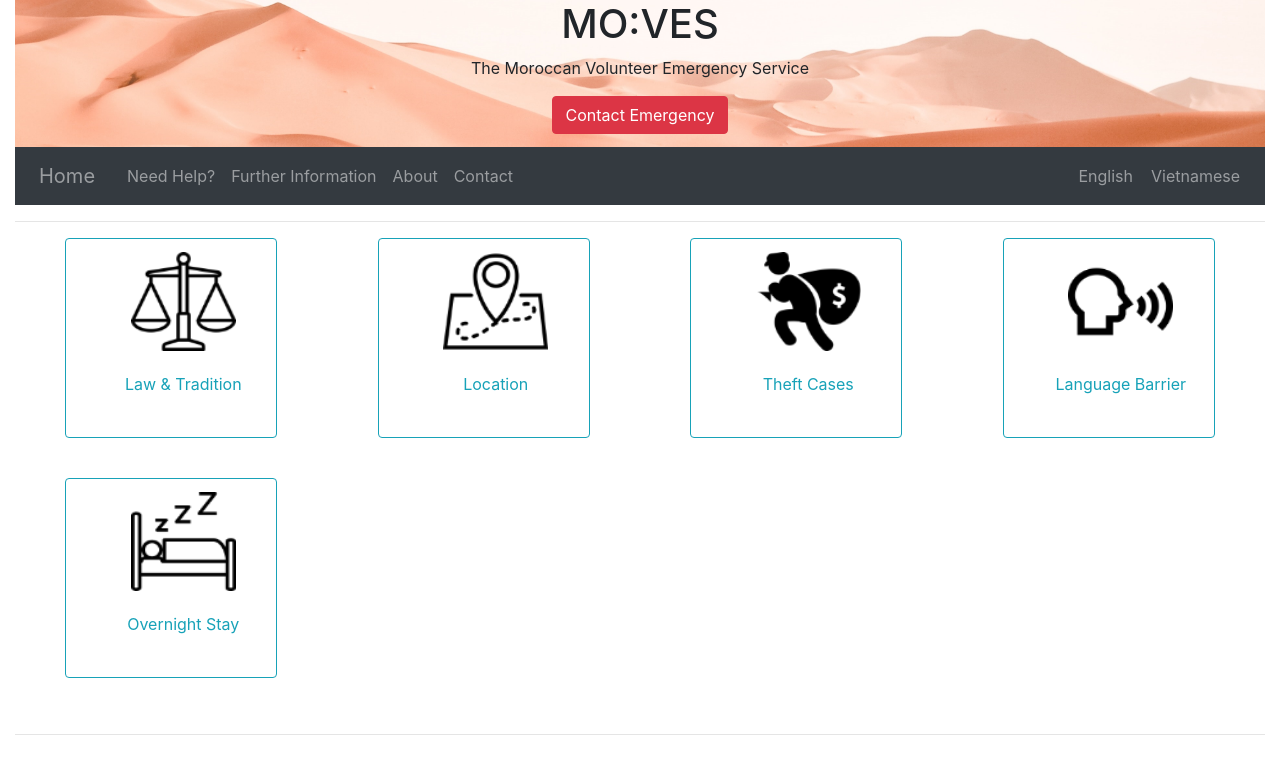
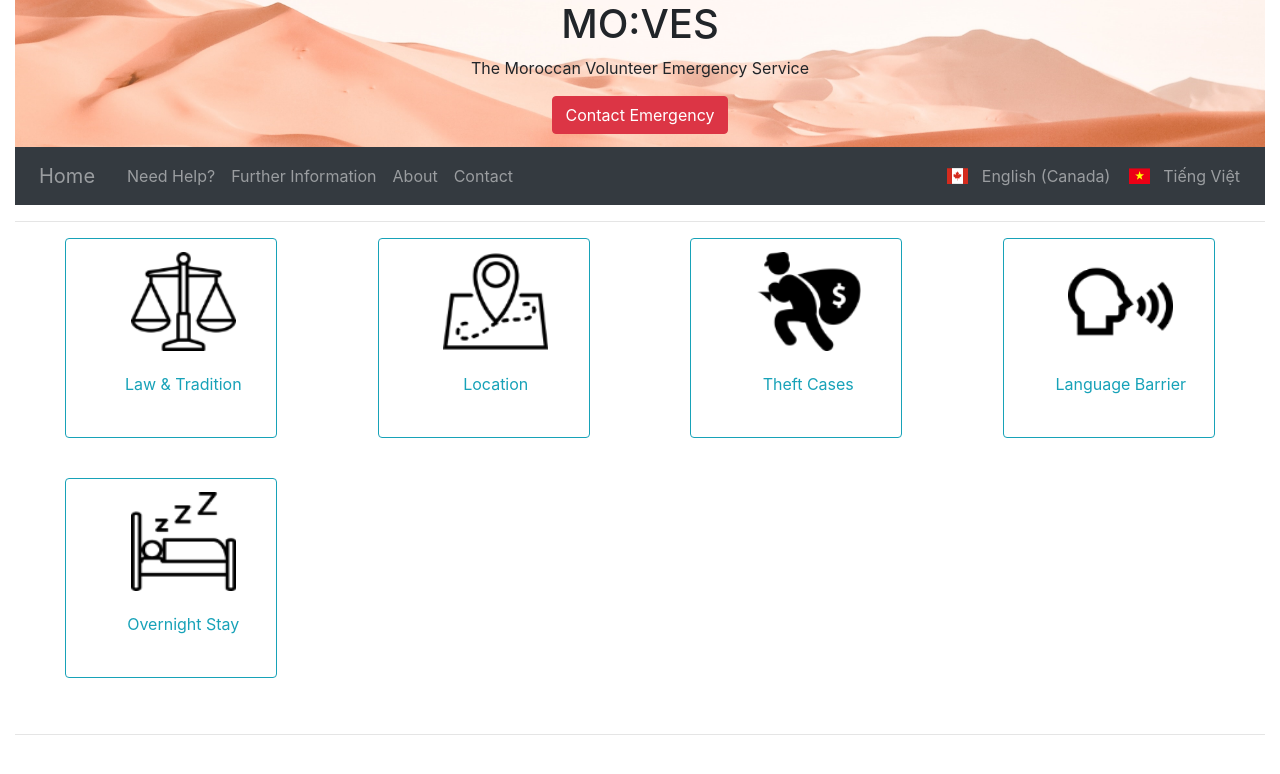
Before and after one commit to Cameodeon/Moves-Front-End-Group-C, a React (Create React App) app: page / in a window 1280 px wide. Shown: the top 774 px of the page. Built offline with nearby package versions, Linux system fonts and the light colour scheme.

Commit message:
improve language selector

```diff
--- a/package.json
+++ b/package.json
@@ -4,6 +4,7 @@
   "private": true,
   "dependencies": {
     "bootstrap": "^4.3.1",
+    "flag-icon-css": "^3.3.0",
     "jquery": "^3.4.1",
     "popper.js": "^1.15.0",
     "react": "^16.8.6",
--- a/public/languageUI/en-CA.json
+++ b/public/languageUI/en-CA.json
@@ -16,11 +16,7 @@
         "info": "Further Information",
         "about": "About",
         "contact": "Contact",
-        "selectLang": "Select Language",
-        "english": "English",
-        "danish": "Danish",
-        "french": "French",
-        "vietnamese": "Vietnamese"
+        "selectLang": "Select Language"
     },
     "notfound": {
         "title": "404 - Oops! This page can’t be found.",
--- a/public/languageUI/vn.json
+++ b/public/languageUI/vn.json
@@ -16,11 +16,7 @@
         "info": "Thông tin khác",
         "about": "Giới thiệu",
         "contact": "Liên hệ",
-        "selectLang": "Chọn ngôn ngữ",
-        "english": "Tiếng Anh",
-        "danish": "Tiếng Đan Mạch",
-        "french": "Tiếng Pháp",
-        "vietnamese": "Tiếng Việt"
+        "selectLang": "Chọn ngôn ngữ"
     },
     "notfound": {
         "title": "404 - Oops! Trang này không tồn tại.",
--- a/src/App.js
+++ b/src/App.js
@@ -3,7 +3,6 @@ import { Route, Switch, Link } from "react-router-dom";
 import NotFound from './NotFound';
 import Content from './Content';
 import './App.css';
-import 'bootstrap/js/src/collapse.js';
 
 import Home from './Home';
 
@@ -49,7 +48,7 @@ class App extends Component {
       fetch(this.state.langFileDir, {
         headers: {
           'Content-Type': 'application/json',
-          'Accept': 'application/json'
+          'Accept': 'application/json',
         }
       })
       .then(res => res.json())
@@ -130,12 +129,14 @@ const Navbar = (props) => {
           <ul className="navbar-nav ml-auto text-center">
             <li className="nav-item">
               <button className="nav-link btn" onClick={() => changeLanguage("en-CA")}>
-                {dict.english}
+                <span className="flag-icon flag-icon-ca"></span> &nbsp;
+                English (Canada)
               </button>
             </li>
             <li className="nav-item">
               <button className="nav-link btn" onClick={() => changeLanguage("vn")}>
-                {dict.vietnamese}
+                <span className="flag-icon flag-icon-vn"></span> &nbsp;
+                Tiếng Việt
               </button>
             </li>
             {/* <li className="nav-item">
--- a/src/Content.js
+++ b/src/Content.js
@@ -1,6 +1,6 @@
 import React, { Component } from 'react';
 import ReactHtmlParser from 'react-html-parser';
-import { throwStatement } from '@babel/types';
+// import { throwStatement } from '@babel/types';
 // import ReactHtmlParser, { processNodes, convertNodeToElement, htmlparser2 } from 'react-html-parser';
 
 class Content extends Component {
--- a/src/index.js
+++ b/src/index.js
@@ -6,6 +6,7 @@ import App from './App';
 import * as serviceWorker from './serviceWorker';
 import 'bootstrap/dist/css/bootstrap.min.css';
 import 'bootstrap/dist/js/bootstrap.bundle.min';
+import 'flag-icon-css/css/flag-icon.min.css';
 
 ReactDOM.render(
     <BrowserRouter>
```
Also changed, not shown: 1 other file (tests, documents, lock files or other folders).
